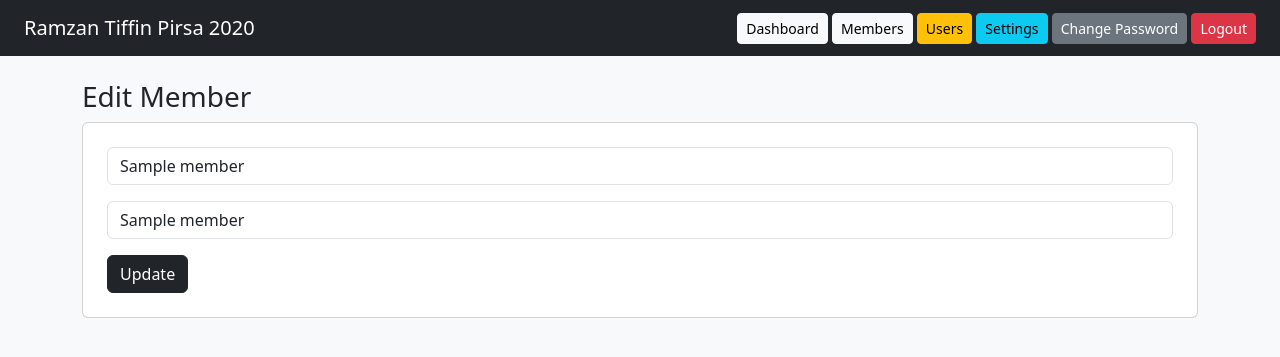
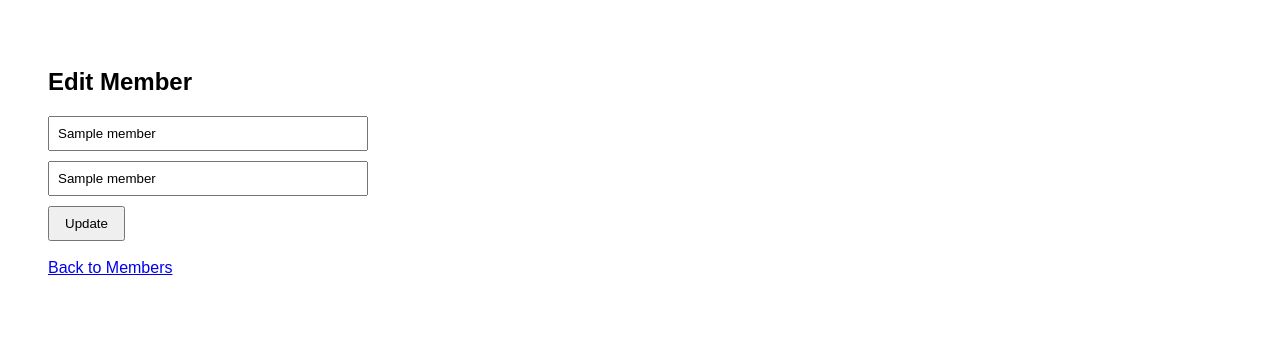
Before and after one commit to mohdkukshi/ramzan-tiffin-1447, a Flask app: template templates/edit_member.html in a window 1280 px wide. Shown: the top 357 px of the page. Run offline with Flask 3, Linux system fonts and the light colour scheme; the visitor is signed in with stand-in values (Sample User, id 1); the template is opened without the code that fills it: most values are stand-ins (such as "Sample title", 1, 10 or a date in 2020); some libraries are stand-ins or nearby versions.

Commit message:
Full stable version with edit member

```diff
--- a/app.py
+++ b/app.py
@@ -10,7 +10,7 @@ app.secret_key = "supersecretkey"
 DATABASE_URL = os.environ.get("DATABASE_URL")
 
 
-# ---------------- DATABASE CONNECTION ---------------- #
+# ---------------- DATABASE ---------------- #
 
 def get_connection():
     return psycopg2.connect(
@@ -91,7 +91,6 @@ def get_year():
 def get_current_user():
     if "user_id" not in session:
         return None
-
     with get_connection() as conn:
         with conn.cursor() as c:
             c.execute("SELECT * FROM users WHERE id=%s;", (session["user_id"],))
@@ -113,23 +112,9 @@ def login():
                 c.execute("SELECT * FROM users WHERE username=%s;", (username,))
                 user = c.fetchone()
 
-                if user:
-                    stored_password = user[2]
-
-                    try:
-                        if check_password_hash(stored_password, password_input):
-                            session["user_id"] = user[0]
-                            return redirect(url_for("dashboard"))
-                    except:
-                        pass
-
-                    if stored_password == password_input:
-                        new_hash = generate_password_hash(password_input)
-                        c.execute("UPDATE users SET password=%s WHERE id=%s;",
-                                  (new_hash, user[0]))
-                        conn.commit()
-                        session["user_id"] = user[0]
-                        return redirect(url_for("dashboard"))
+                if user and check_password_hash(user[2], password_input):
+                    session["user_id"] = user[0]
+                    return redirect(url_for("dashboard"))
 
         flash("Invalid Credentials")
 
@@ -148,7 +133,6 @@ def logout():
 def dashboard():
     if not get_current_user():
         return redirect(url_for("login"))
-
     return render_template("dashboard.html", year=get_year())
 
 
@@ -221,8 +205,7 @@ def settings():
     if request.method == "POST":
         with get_connection() as conn:
             with conn.cursor() as c:
-                c.execute("UPDATE settings SET year=%s;",
-                          (request.form["year"],))
+                c.execute("UPDATE settings SET year=%s;", (request.form["year"],))
                 conn.commit()
         flash("Year updated")
 
@@ -256,6 +239,37 @@ def members():
 
     return render_template("members.html", members=members, year=get_year())
 
+
+@app.route("/edit_member/<int:member_id>", methods=["GET", "POST"])
+def edit_member(member_id):
+    user = get_current_user()
+    if not user or user[3] != 1:
+        return "Access Denied"
+
+    with get_connection() as conn:
+        with conn.cursor() as c:
+
+            if request.method == "POST":
+                c.execute("""
+                    UPDATE members
+                    SET sabil_number=%s, name=%s
+                    WHERE id=%s;
+                """, (
+                    request.form["sabil"],
+                    request.form["name"],
+                    member_id
+                ))
+                conn.commit()
+                flash("Member updated")
+                return redirect(url_for("members"))
+
+            c.execute("SELECT * FROM members WHERE id=%s;", (member_id,))
+            member = c.fetchone()
+
+    return render_template("edit_member.html", member=member, year=get_year())
+
+
+# ---------------- ATTENDANCE ---------------- #
 
 @app.route("/attendance", methods=["GET", "POST"])
 def attendance():
--- a/templates/edit_member.html
+++ b/templates/edit_member.html
@@ -1,14 +1,34 @@
-{% extends "layout.html" %}
-{% block content %}
+<!DOCTYPE html>
+<html>
+<head>
+    <title>Edit Member - {{ year }}</title>
+    <style>
+        body {
+            font-family: Arial;
+            padding: 40px;
+        }
+        input {
+            padding: 8px;
+            width: 300px;
+            margin-bottom: 10px;
+        }
+        button {
+            padding: 8px 15px;
+        }
+    </style>
+</head>
+<body>
 
-<h3>Edit Member</h3>
+<h2>Edit Member</h2>
 
-<div class="card p-4">
-    <form method="POST">
-        <input name="sabil" value="{{ member[1] }}" class="form-control mb-3" required>
-        <input name="name" value="{{ member[2] }}" class="form-control mb-3" required>
-        <button class="btn btn-dark">Update</button>
-    </form>
-</div>
+<form method="POST">
+    <input type="text" name="sabil" value="{{ member[1] }}" required><br>
+    <input type="text" name="name" value="{{ member[2] }}" required><br>
+    <button type="submit">Update</button>
+</form>
 
-{% endblock %}
+<br>
+<a href="{{ url_for('members') }}">Back to Members</a>
+
+</body>
+</html>
```
